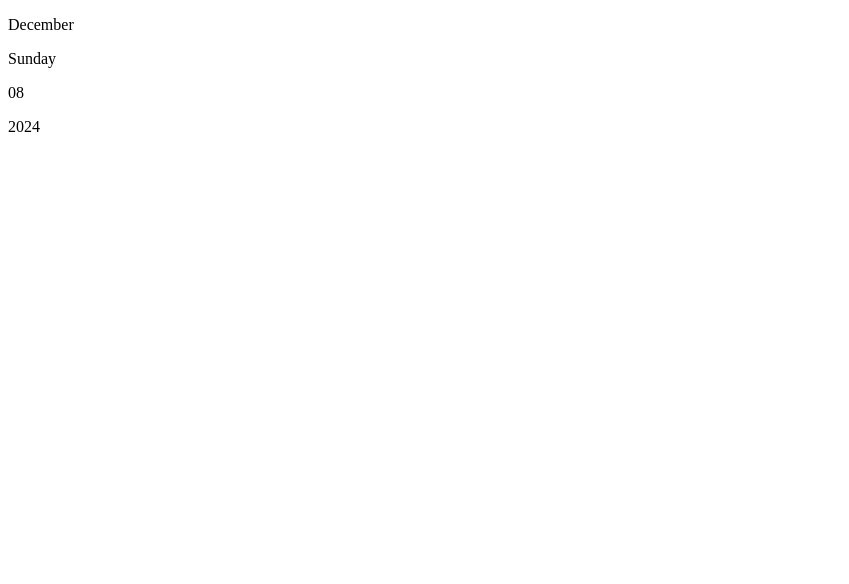
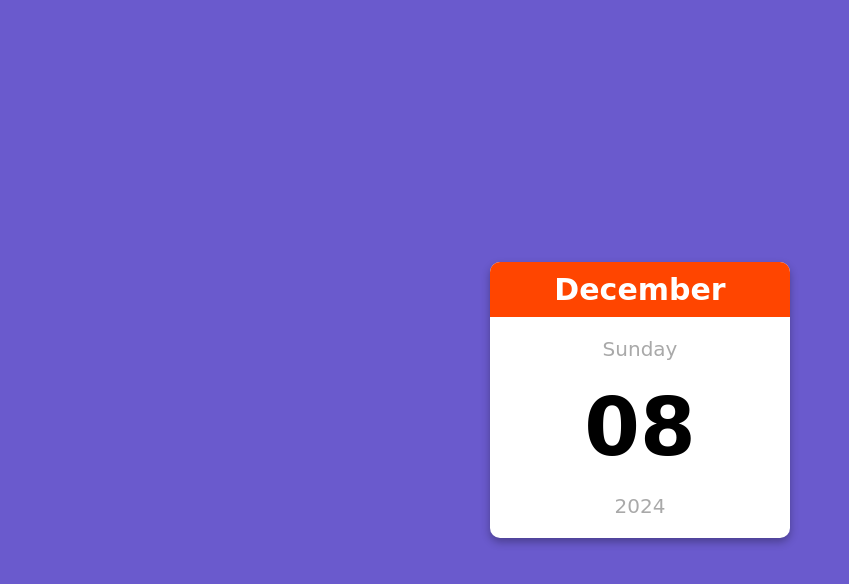
Before and after one commit to lugard1/mini-calendar, a plain HTML site: page index.html in a window 1280 px wide. Shown: the whole page, without its empty margins (0-849 px from the left). Drawn offline with Linux system fonts and the light colour scheme.

Commit message:
Add style to calendar

```diff
--- a/index.html
+++ b/index.html
@@ -4,6 +4,7 @@
   <meta charset="UTF-8">
   <meta name="viewport" content="width=device-width, initial-scale=1.0">
   <title>Mini Calendar</title>
+  <link rel="stylesheet" href="style.css">
 </head>
 <body>
   <main class="calendar-container">
--- /dev/null
+++ b/style.css
@@ -0,0 +1,47 @@
+@import url('https://fonts.googleapis.com/css2?family=Permanent+Marker&display=swap');
+
+body {
+  margin: 0;
+  display: flex;
+  height: 100vh;
+  align-items: center;
+  justify-content: center;
+  background: slateblue;
+  font-family: cursive;
+}
+
+.calendar-container {
+  background-color: #fff;
+  width: 300px;
+  text-align: center;
+  border-radius: 10px;
+  box-shadow: 0 4px 8px rgba(0, 0, 0, 0.3);
+  overflow: hidden;
+}
+
+.month-name {
+  margin: 0;
+  background-color: orangered;
+  color: #fff;
+  padding: 10px;
+  font-size: 30px;
+  font-weight: bold;
+}
+
+.day-name {
+  font-size: 20px;
+  color: darkgray
+}
+
+.day-number {
+  margin: 0;
+  font-size: 80px;
+  font-weight: bold;
+}
+
+.year {
+  margin: 20px, 0;
+  font-size: 20px;
+  color: darkgray;
+  font-weight: 500;
+}
```
